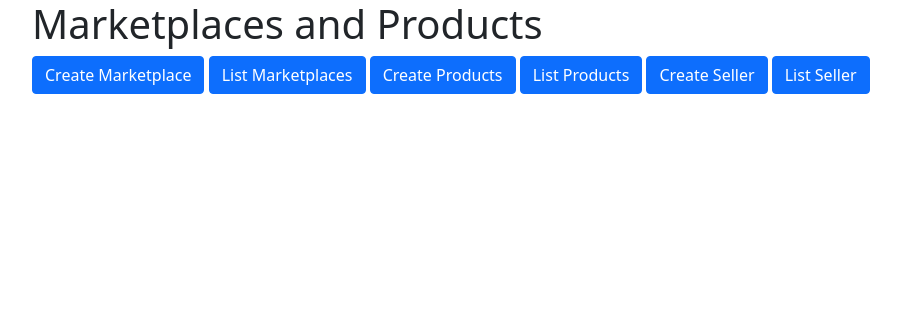
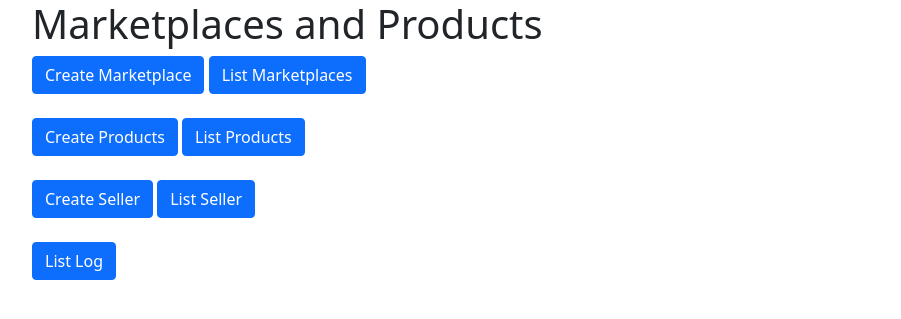
Before and after one commit to maykondgranemann/TS-V1, a Flask app: page / in a window 1280 px wide. Shown: the top 319 px of the page, without its empty margins (50-951 px from the left). Run offline with Flask 2, Linux system fonts and the light colour scheme.

Commit message:
adicao e reorganizacao dos botoes

```diff
--- a/app/front/templates/index.html
+++ b/app/front/templates/index.html
@@ -13,10 +13,14 @@
   <div class="col">
     <a class="btn btn-primary" href="/marketplace">Create Marketplace</a>
     <a class="btn btn-primary" href="/marketplace/list">List Marketplaces</a>
+    <br><br>
     <a class="btn btn-primary" href="/product">Create Products</a>
     <a class="btn btn-primary" href="/product/list">List Products</a>
+    <br><br>
     <a class="btn btn-primary" href="/seller/create">Create Seller</a>
     <a class="btn btn-primary" href="/seller/list">List Seller</a>
+    <br><br>
+    <a class="btn btn-primary" href="/log/list">List Log</a>
   </div>
 </div>
 {% endblock content %}
```
